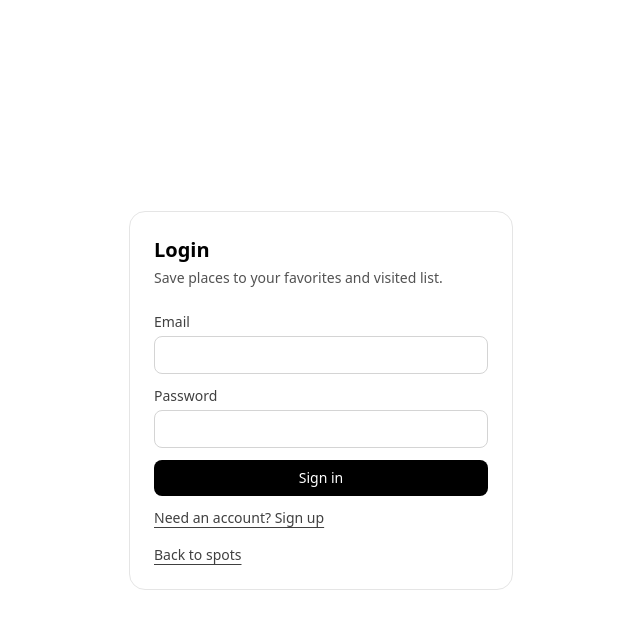
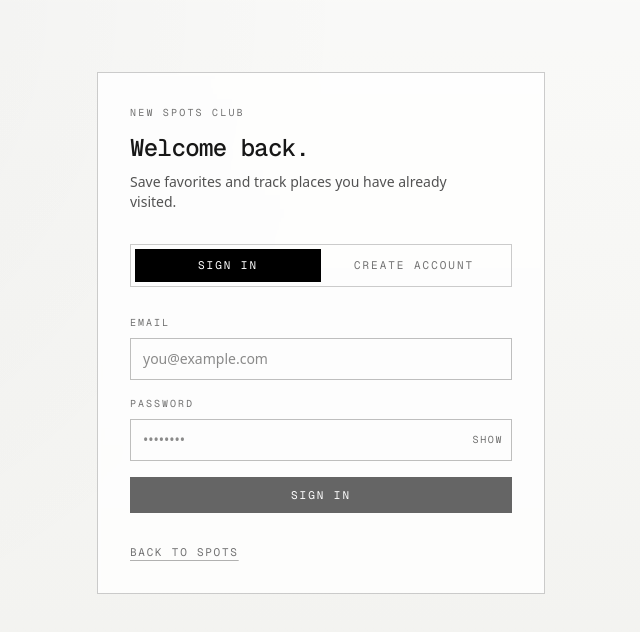
Before and after one commit to newspotsclub/zero, a Next.js app: page /login in a window 1280 px wide. Shown: the top 632 px of the page, without its empty margins (319-959 px from the left). Built offline with nearby package versions, Linux system fonts and the light colour scheme; no server answers.

Commit message:
Revamp login and home UI with hyper-minimal design

```diff
--- a/src/app/login/page.tsx
+++ b/src/app/login/page.tsx
@@ -1,8 +1,8 @@
 "use client";
 
 import Link from "next/link";
-import { useEffect, useState } from "react";
 import { useRouter } from "next/navigation";
+import { useEffect, useMemo, useState } from "react";
 import { getSupabaseClient } from "@/lib/supabase";
 
 type Mode = "signin" | "signup";
@@ -12,26 +12,62 @@ export default function LoginPage() {
   const [mode, setMode] = useState<Mode>("signin");
   const [email, setEmail] = useState("");
   const [password, setPassword] = useState("");
+  const [confirmPassword, setConfirmPassword] = useState("");
+  const [showPassword, setShowPassword] = useState(false);
+  const [showConfirmPassword, setShowConfirmPassword] = useState(false);
   const [message, setMessage] = useState<string | null>(null);
   const [error, setError] = useState<string | null>(null);
   const [isSubmitting, setIsSubmitting] = useState(false);
+  const [isCheckingSession, setIsCheckingSession] = useState(true);
+
+  const passwordMismatch =
+    mode === "signup" && confirmPassword.length > 0 && password !== confirmPassword;
+  const canSubmit = useMemo(() => {
+    if (!email.trim() || !password) return false;
+    if (mode === "signup") {
+      if (password.length < 6) return false;
+      if (!confirmPassword) return false;
+      if (password !== confirmPassword) return false;
+    }
+    return true;
+  }, [confirmPassword, email, mode, password]);
 
   useEffect(() => {
     const supabase = getSupabaseClient();
     if (!supabase) {
       setError("Supabase is not configured. Add env vars to continue.");
+      setIsCheckingSession(false);
       return;
     }
 
     supabase.auth.getSession().then(({ data }) => {
-      if (data.session) router.replace("/");
+      if (data.session) {
+        router.replace("/");
+        return;
+      }
+      setIsCheckingSession(false);
     });
   }, [router]);
+
+  useEffect(() => {
+    setError(null);
+    setMessage(null);
+  }, [mode]);
 
   const handleSubmit = async (event: React.FormEvent<HTMLFormElement>) => {
     event.preventDefault();
     setError(null);
     setMessage(null);
+
+    if (!canSubmit) {
+      setError(
+        mode === "signup"
+          ? "Please complete all fields and ensure passwords match."
+          : "Please enter email and password.",
+      );
+      return;
+    }
+
     setIsSubmitting(true);
 
     try {
@@ -60,7 +96,7 @@ export default function LoginPage() {
           return;
         }
 
-        setMessage("Account created. Check your email for verification.");
+        setMessage("Account created. Check your inbox to verify your email.");
       } else {
         const { error: signInError } = await supabase.auth.signInWithPassword({
           email,
@@ -80,44 +116,139 @@ export default function LoginPage() {
   };
 
   return (
-    <main className="flex min-h-screen items-center justify-center px-4 py-10">
-      <div className="w-full max-w-sm rounded-2xl border border-neutral-200 p-6">
-        <h1 className="text-xl font-semibold">Login</h1>
-        <p className="mt-1 text-sm text-neutral-600">
-          Save places to your favorites and visited list.
+    <main className="relative min-h-screen overflow-hidden bg-[#f5f5f2] px-4 py-10 text-neutral-900">
+      <div className="pointer-events-none absolute inset-0 bg-[radial-gradient(circle_at_top_left,rgba(0,0,0,0.04),transparent_45%),linear-gradient(to_bottom,rgba(255,255,255,0.45),rgba(0,0,0,0.015))]" />
+      <div className="relative mx-auto mt-8 w-full max-w-md border border-black/20 bg-white/80 p-6 backdrop-blur-[2px] sm:p-8">
+        <div className="mb-8">
+          <p className="font-mono text-[10px] uppercase tracking-[0.22em] text-neutral-500">
+            New Spots Club
           </p>
+          <h1 className="mt-3 font-mono text-2xl font-medium tracking-tight">
+            {mode === "signin" ? "Welcome back." : "Create account."}
+          </h1>
+          <p className="mt-2 max-w-xs text-sm text-neutral-600">
+            Save favorites and track places you have already visited.
+          </p>
+        </div>
 
-        <form onSubmit={handleSubmit} className="mt-6 space-y-3">
-          <label className="block text-sm">
-            <span className="mb-1 block text-neutral-700">Email</span>
+        <div className="mb-7 grid grid-cols-2 border border-black/20 p-1">
+          <button
+            type="button"
+            onClick={() => setMode("signin")}
+            className={`px-3 py-2 font-mono text-[11px] uppercase tracking-[0.18em] transition ${
+              mode === "signin"
+                ? "bg-black text-white"
+                : "text-neutral-500 hover:text-black"
+            }`}
+          >
+            Sign in
+          </button>
+          <button
+            type="button"
+            onClick={() => setMode("signup")}
+            className={`px-3 py-2 font-mono text-[11px] uppercase tracking-[0.18em] transition ${
+              mode === "signup"
+                ? "bg-black text-white"
+                : "text-neutral-500 hover:text-black"
+            }`}
+          >
+            Create account
+          </button>
+        </div>
+
+        {isCheckingSession ? (
+          <div className="mb-4 border border-black/20 px-3 py-2 font-mono text-[11px] uppercase tracking-[0.14em] text-neutral-600">
+            Checking session...
+          </div>
+        ) : null}
+
+        <form onSubmit={handleSubmit} className="space-y-4">
+          <label className="block">
+            <span className="mb-2 block font-mono text-[10px] uppercase tracking-[0.2em] text-neutral-500">
+              Email
+            </span>
             <input
               type="email"
+              autoComplete="email"
               value={email}
               onChange={(event) => setEmail(event.target.value)}
               required
-              className="w-full rounded-lg border border-neutral-300 px-3 py-2 outline-none focus:border-black"
+              className="w-full border border-black/25 bg-transparent px-3 py-2.5 text-sm outline-none transition focus:border-black"
+              placeholder="you@example.com"
             />
           </label>
 
-          <label className="block text-sm">
-            <span className="mb-1 block text-neutral-700">Password</span>
+          <label className="block">
+            <span className="mb-2 block font-mono text-[10px] uppercase tracking-[0.2em] text-neutral-500">
+              Password
+            </span>
+            <div className="flex items-center border border-black/25 pr-2 transition focus-within:border-black">
               <input
-              type="password"
+                type={showPassword ? "text" : "password"}
+                autoComplete={mode === "signin" ? "current-password" : "new-password"}
                 value={password}
                 onChange={(event) => setPassword(event.target.value)}
                 minLength={6}
                 required
-              className="w-full rounded-lg border border-neutral-300 px-3 py-2 outline-none focus:border-black"
+                className="w-full border-0 bg-transparent px-3 py-2.5 text-sm outline-none"
+                placeholder="••••••••"
               />
+              <button
+                type="button"
+                onClick={() => setShowPassword((current) => !current)}
+                className="font-mono text-[10px] uppercase tracking-[0.16em] text-neutral-500 transition hover:text-black"
+              >
+                {showPassword ? "Hide" : "Show"}
+              </button>
+            </div>
           </label>
 
-          {error ? <p className="text-sm text-red-600">{error}</p> : null}
-          {message ? <p className="text-sm text-green-700">{message}</p> : null}
+          {mode === "signup" ? (
+            <label className="block">
+              <span className="mb-2 block font-mono text-[10px] uppercase tracking-[0.2em] text-neutral-500">
+                Confirm password
+              </span>
+              <div className="flex items-center border border-black/25 pr-2 transition focus-within:border-black">
+                <input
+                  type={showConfirmPassword ? "text" : "password"}
+                  autoComplete="new-password"
+                  value={confirmPassword}
+                  onChange={(event) => setConfirmPassword(event.target.value)}
+                  minLength={6}
+                  required
+                  className="w-full border-0 bg-transparent px-3 py-2.5 text-sm outline-none"
+                  placeholder="••••••••"
+                />
+                <button
+                  type="button"
+                  onClick={() => setShowConfirmPassword((current) => !current)}
+                  className="font-mono text-[10px] uppercase tracking-[0.16em] text-neutral-500 transition hover:text-black"
+                >
+                  {showConfirmPassword ? "Hide" : "Show"}
+                </button>
+              </div>
+              {passwordMismatch ? (
+                <p className="mt-2 text-xs text-red-700">Passwords do not match.</p>
+              ) : null}
+            </label>
+          ) : null}
+
+          {error ? (
+            <p className="border border-red-700/35 bg-red-50/70 px-3 py-2 text-sm text-red-700">
+              {error}
+            </p>
+          ) : null}
+
+          {message ? (
+            <p className="border border-emerald-700/35 bg-emerald-50/70 px-3 py-2 text-sm text-emerald-800">
+              {message}
+            </p>
+          ) : null}
 
           <button
             type="submit"
-            disabled={isSubmitting}
-            className="w-full rounded-lg bg-black px-3 py-2 text-sm font-medium text-white disabled:cursor-not-allowed disabled:opacity-60"
+            disabled={isSubmitting || isCheckingSession || !canSubmit}
+            className="w-full bg-black px-3 py-2.5 font-mono text-[11px] uppercase tracking-[0.18em] text-white transition hover:bg-neutral-800 disabled:cursor-not-allowed disabled:opacity-60"
           >
             {isSubmitting
               ? "Please wait..."
@@ -127,18 +258,11 @@ export default function LoginPage() {
           </button>
         </form>
 
-        <button
-          type="button"
-          onClick={() => setMode((current) => (current === "signin" ? "signup" : "signin"))}
-          className="mt-3 text-sm text-neutral-700 underline underline-offset-4"
+        <div className="mt-7 text-sm text-neutral-700">
+          <Link
+            href="/"
+            className="font-mono text-[11px] uppercase tracking-[0.16em] text-neutral-500 underline decoration-black/30 underline-offset-4 transition hover:text-black"
           >
-          {mode === "signin"
-            ? "Need an account? Sign up"
-            : "Already have an account? Sign in"}
-        </button>
-
-        <div className="mt-4 text-sm">
-          <Link href="/" className="text-neutral-700 underline underline-offset-4">
             Back to spots
           </Link>
         </div>
--- a/src/components/AreaFilter.tsx
+++ b/src/components/AreaFilter.tsx
@@ -6,16 +6,16 @@ type AreaFilterProps = {
 
 export function AreaFilter({ areas, selectedArea, onSelect }: AreaFilterProps) {
   return (
-    <div className="mb-6 flex gap-1.5 overflow-x-auto pb-1 md:mb-8 md:flex-wrap md:overflow-visible">
+    <div className="mb-6 flex gap-2 overflow-x-auto pb-1 md:mb-8 md:flex-wrap md:overflow-visible">
       {areas.map((area) => (
         <button
           key={area}
           type="button"
           onClick={() => onSelect(area)}
-          className={`shrink-0 rounded-full border px-2.5 py-1 text-xs transition-colors ${
+          className={`shrink-0 border px-2.5 py-1.5 font-mono text-[10px] uppercase tracking-[0.16em] transition ${
             selectedArea === area
               ? "border-black bg-black text-white"
-              : "border-neutral-300 bg-white text-neutral-600 hover:border-neutral-400 hover:text-black"
+              : "border-black/20 bg-white/60 text-neutral-600 hover:border-black hover:text-black"
           }`}
         >
           {area}
--- a/src/components/Footer.tsx
+++ b/src/components/Footer.tsx
@@ -2,13 +2,13 @@ const CONTACT_EMAIL = "hello@newspots.club";
 
 export function Footer() {
   return (
-    <footer className="mt-10 flex flex-col gap-4 border-t border-neutral-200 pt-6 pb-2 text-xs text-neutral-600 md:mt-12 md:flex-row md:items-start md:justify-between">
+    <footer className="mt-10 flex flex-col gap-4 border-t border-black/20 pt-6 pb-2 text-xs text-neutral-600 md:mt-12 md:flex-row md:items-start md:justify-between">
       <div>
         <p>New Spots Club is curated list of new spots to explore in and around you.</p>
         <p>Only for Bengaluru for now.</p>
         <a
           href={`mailto:${CONTACT_EMAIL}`}
-          className="mt-1 inline-block text-neutral-900 underline decoration-neutral-400 underline-offset-4 hover:decoration-neutral-900"
+          className="mt-1 inline-block font-mono text-[11px] uppercase tracking-[0.13em] text-neutral-900 underline decoration-black/35 underline-offset-4 hover:decoration-black"
         >
           Add your place.
         </a>
@@ -16,7 +16,7 @@ export function Footer() {
       <p className="md:text-right">
         <a
           href={`mailto:${CONTACT_EMAIL}`}
-          className="text-neutral-900 underline decoration-neutral-400 underline-offset-4 hover:decoration-neutral-900"
+          className="font-mono text-[11px] uppercase tracking-[0.13em] text-neutral-900 underline decoration-black/35 underline-offset-4 hover:decoration-black"
         >
           {CONTACT_EMAIL}
         </a>
--- a/src/components/Header.tsx
+++ b/src/components/Header.tsx
@@ -1,8 +1,11 @@
 export function Header() {
   return (
-    <header className="border-b border-neutral-200 px-4 py-4 md:px-8">
+    <header className="border-b border-black/20 bg-white/70 px-4 py-4 backdrop-blur-[2px] md:px-8">
       <div className="mx-auto max-w-6xl">
-        <h1 className="text-sm font-medium tracking-tight text-neutral-900">
+        <p className="font-mono text-[10px] uppercase tracking-[0.22em] text-neutral-500">
+          New Spots Club
+        </p>
+        <h1 className="mt-2 font-mono text-sm tracking-tight text-neutral-900">
           NewSpots Club
         </h1>
         <p className="mt-1 text-xs text-neutral-700">
```
Also changed, not shown: src/app/page.tsx (+54 -41 lines), src/components/SpotCard.tsx (+5 -3 lines). Lines whose indentation alone changed are shown as unchanged.
